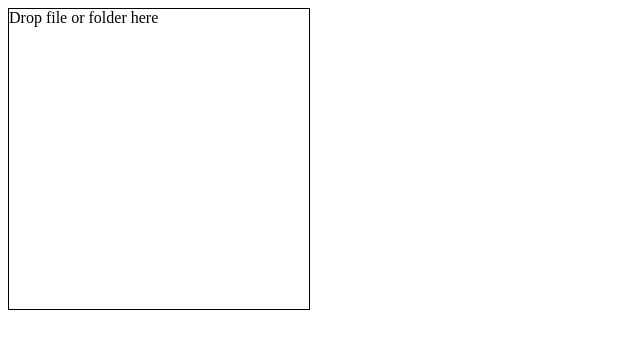
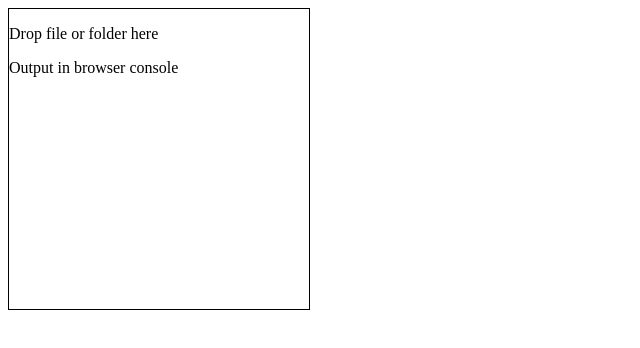
Before and after one commit to doochik/check-if-i-drop-folder, a plain HTML site: page index.html in a window 1280 px wide. Shown: the whole page, without its empty margins (0-640 px from the left). Drawn offline with Linux system fonts and the light colour scheme.

Commit message:
Update gh-pages

```diff
--- a/index.html
+++ b/index.html
@@ -6,7 +6,10 @@
     <script type="text/javascript" src="check-if-i-drop-folder.js"></script>
 </head>
 <body>
-<div style="border: 1px solid #000;width: 300px;height: 300px;">Drop file or folder here</div>
+<div style="border: 1px solid #000;width: 300px;height: 300px;">
+    <p>Drop file or folder here</p>
+    <p>Output in browser console</p>
+</div>
 <script type="text/javascript">
     var div = document.getElementsByTagName('div')[0];
     div.addEventListener('dragenter', function(e) {
```
